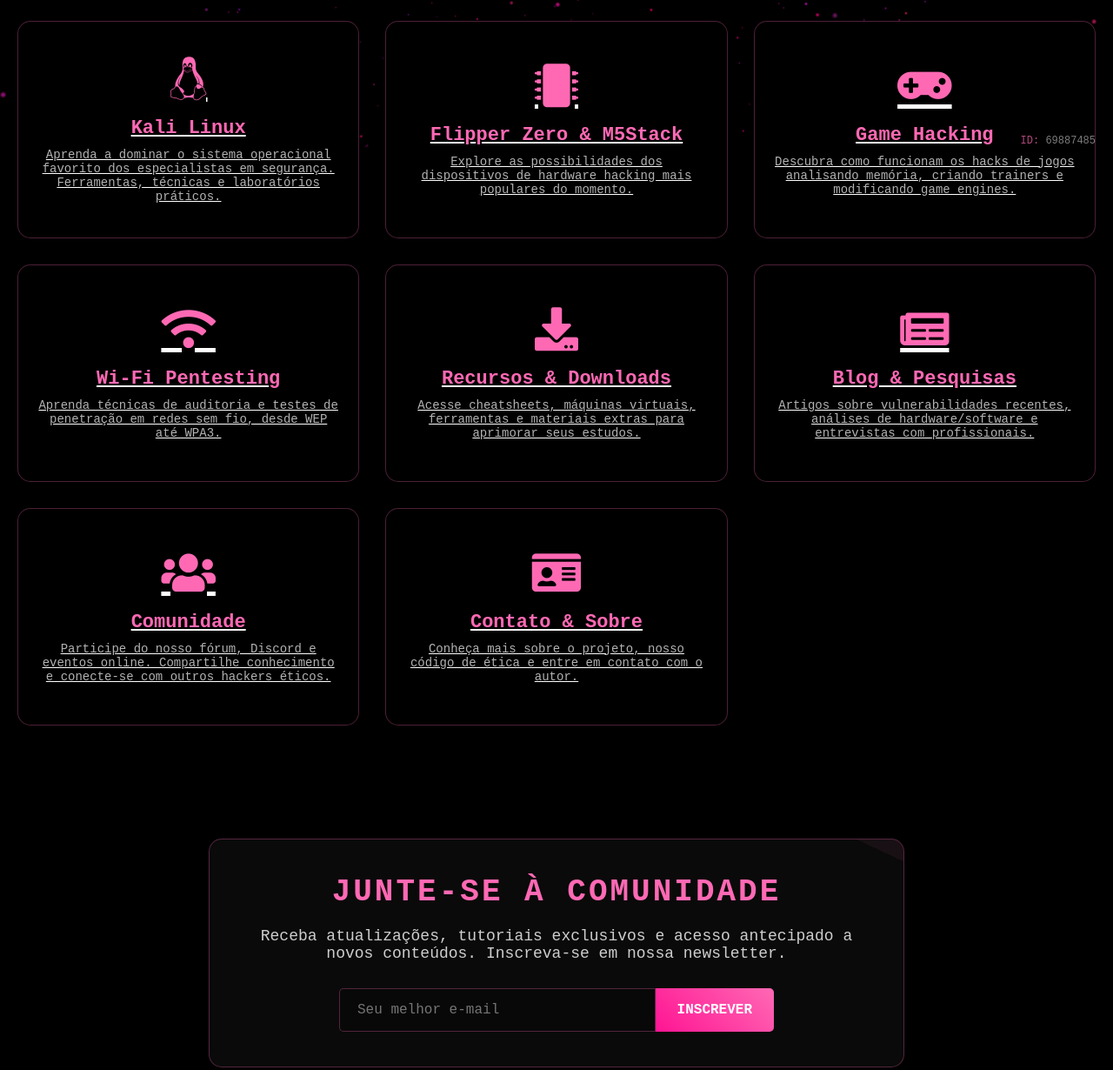
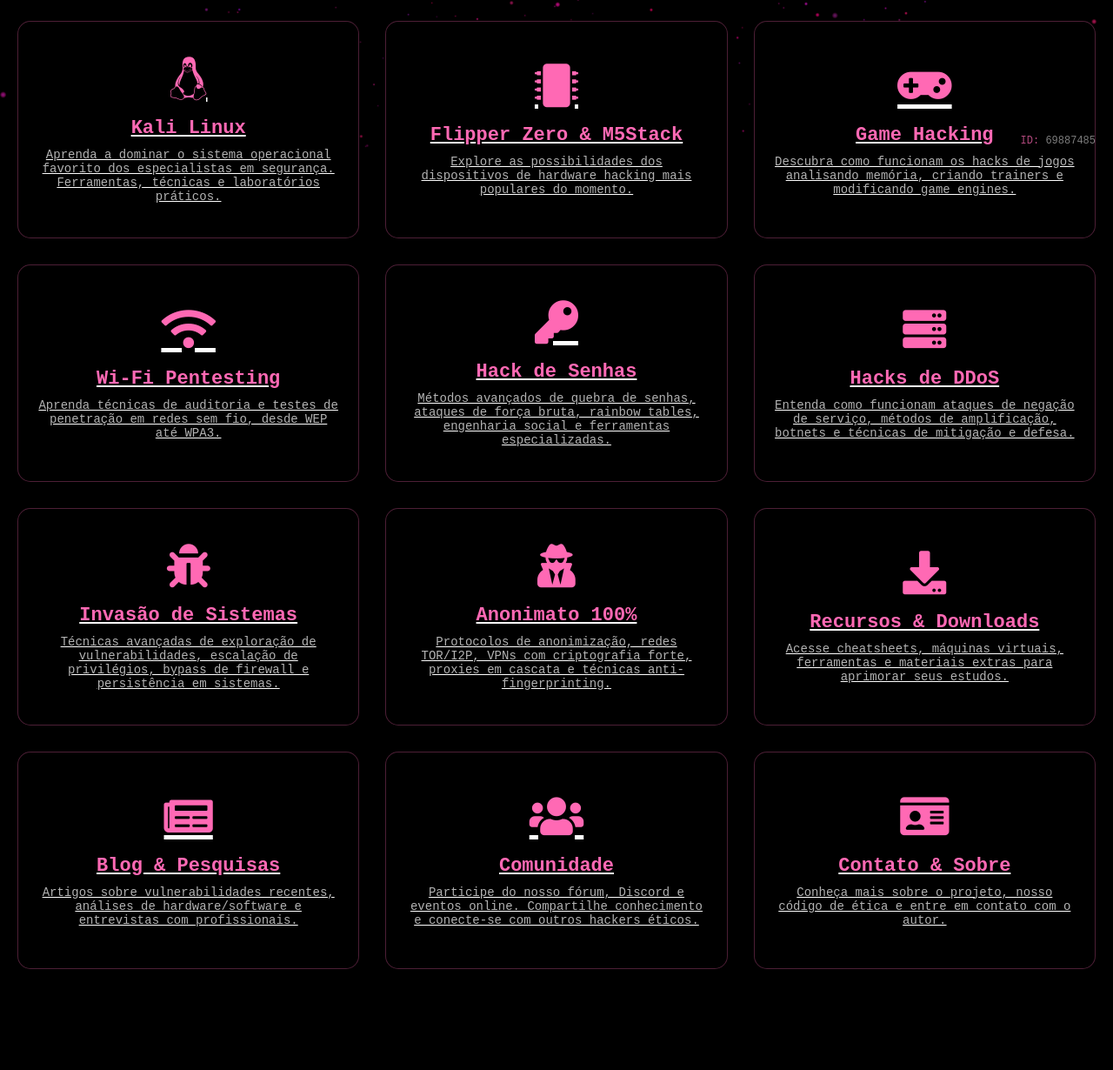
Before and after one commit to Daniela-Palmieres/IIII-I-I-I-I-lllllII-, a plain HTML site: page inicial.html in a window 1280 px wide. Shown: the part 611-1841 px from the top of the page at 87% size. Drawn offline with nearby package versions, Linux system fonts and the light colour scheme.

Commit message:
Update inicial.html

```diff
--- a/inicial.html
+++ b/inicial.html
@@ -814,6 +814,34 @@
                     <p>Aprenda técnicas de auditoria e testes de penetração em redes sem fio, desde WEP até WPA3.</p>
                 </a>
 
+                <a href="senhas.html" class="grid-item">
+                    <div class="scan-line"></div>
+                    <i class="fas fa-key"></i>
+                    <h3>Hack de Senhas</h3>
+                    <p>Métodos avançados de quebra de senhas, ataques de força bruta, rainbow tables, engenharia social e ferramentas especializadas.</p>
+                </a>
+
+                <a href="ddos.html" class="grid-item">
+                    <div class="scan-line"></div>
+                    <i class="fas fa-server"></i>
+                    <h3>Hacks de DDoS</h3>
+                    <p>Entenda como funcionam ataques de negação de serviço, métodos de amplificação, botnets e técnicas de mitigação e defesa.</p>
+                </a>
+
+                <a href="invasao.html" class="grid-item">
+                    <div class="scan-line"></div>
+                    <i class="fas fa-bug"></i>
+                    <h3>Invasão de Sistemas</h3>
+                    <p>Técnicas avançadas de exploração de vulnerabilidades, escalação de privilégios, bypass de firewall e persistência em sistemas.</p>
+                </a>
+
+                <a href="anonimato.html" class="grid-item">
+                    <div class="scan-line"></div>
+                    <i class="fas fa-user-secret"></i>
+                    <h3>Anonimato 100%</h3>
+                    <p>Protocolos de anonimização, redes TOR/I2P, VPNs com criptografia forte, proxies em cascata e técnicas anti-fingerprinting.</p>
+                </a>
+
                 <a href="recursos.html" class="grid-item">
                     <div class="scan-line"></div>
                     <i class="fas fa-download"></i>
@@ -909,6 +937,10 @@
             <a href="flipper.html">Flipper Zero & M5Stack</a>
             <a href="jogos.html">Game Hacking</a>
             <a href="wifi.html">Wi-Fi Pentesting</a>
+            <a href="senhas.html">Hack de Senhas</a>
+            <a href="ddos.html">Hacks de DDoS</a>
+            <a href="invasao.html">Invasão de Sistemas</a>
+            <a href="anonimato.html">Anonimato 100%</a>
             <a href="recursos.html">Recursos & Downloads</a>
             <a href="blog.html">Blog & Pesquisas</a>
             <a href="comunidade.html">Comunidade</a>
```
